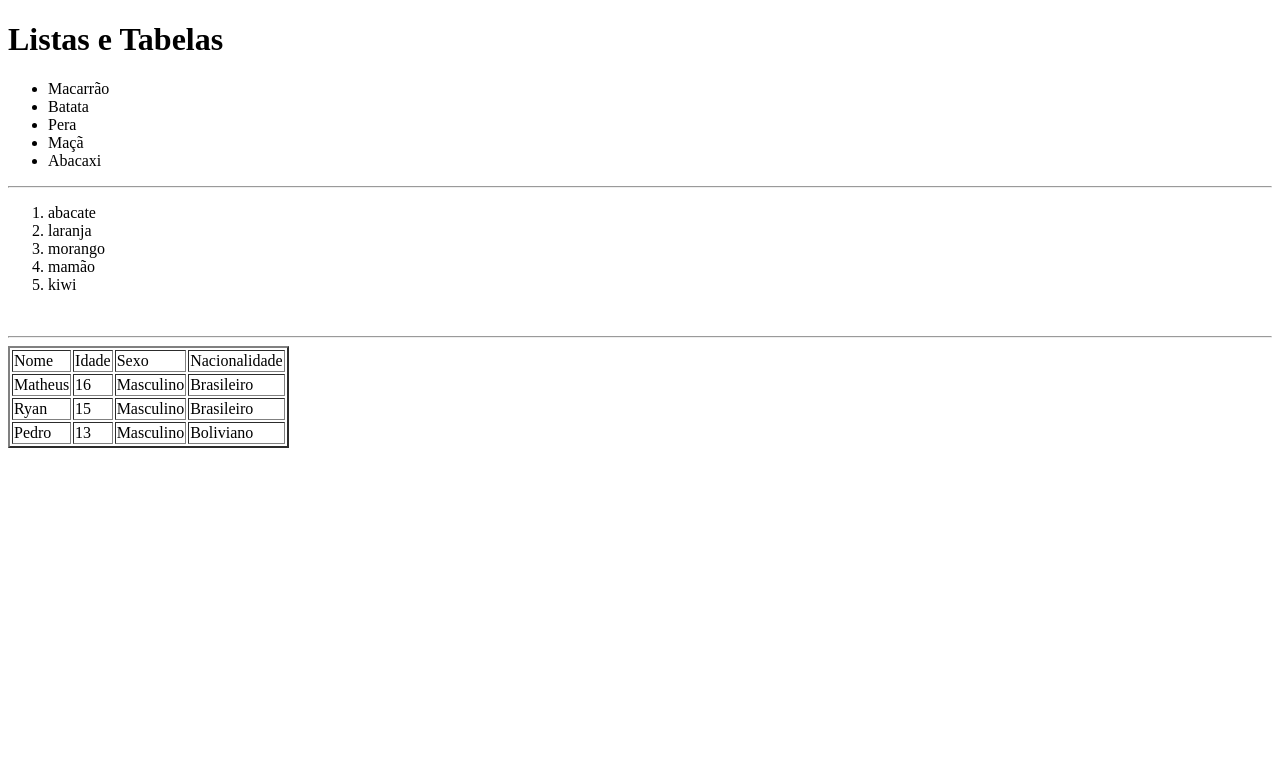
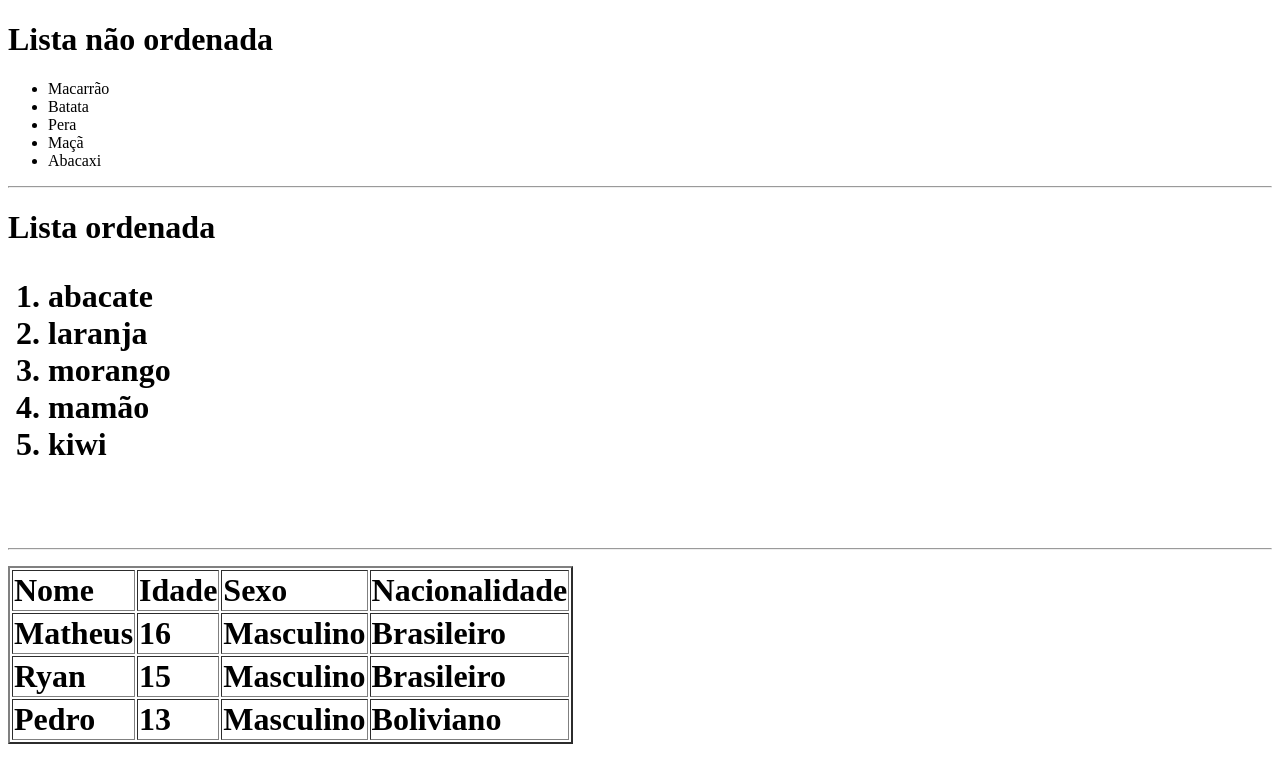
Before and after one commit to RyanGSF/ryangustavo, a plain HTML site: page trabalhando_css_interno.html in a window 1280 px wide. Drawn offline with Linux system fonts and the light colour scheme.

Commit message:
Update trabalhando_css_interno.html

```diff
--- a/trabalhando_css_interno.html
+++ b/trabalhando_css_interno.html
@@ -5,7 +5,7 @@
     <title>Trabalhando CSS interno</title>
 </head>
 <body>
-    <h1>Listas e Tabelas</h1>
+    <h1>Lista não ordenada</h1>
         <ul>
             <li>Macarrão</li>
             <li>Batata</li>
@@ -14,6 +14,7 @@
             <li>Abacaxi</li>
         </ul>
         <hr>
+        <h1>Lista ordenada<h1>
         <ol>
             <li>abacate</li>
             <li>laranja</li>
```
